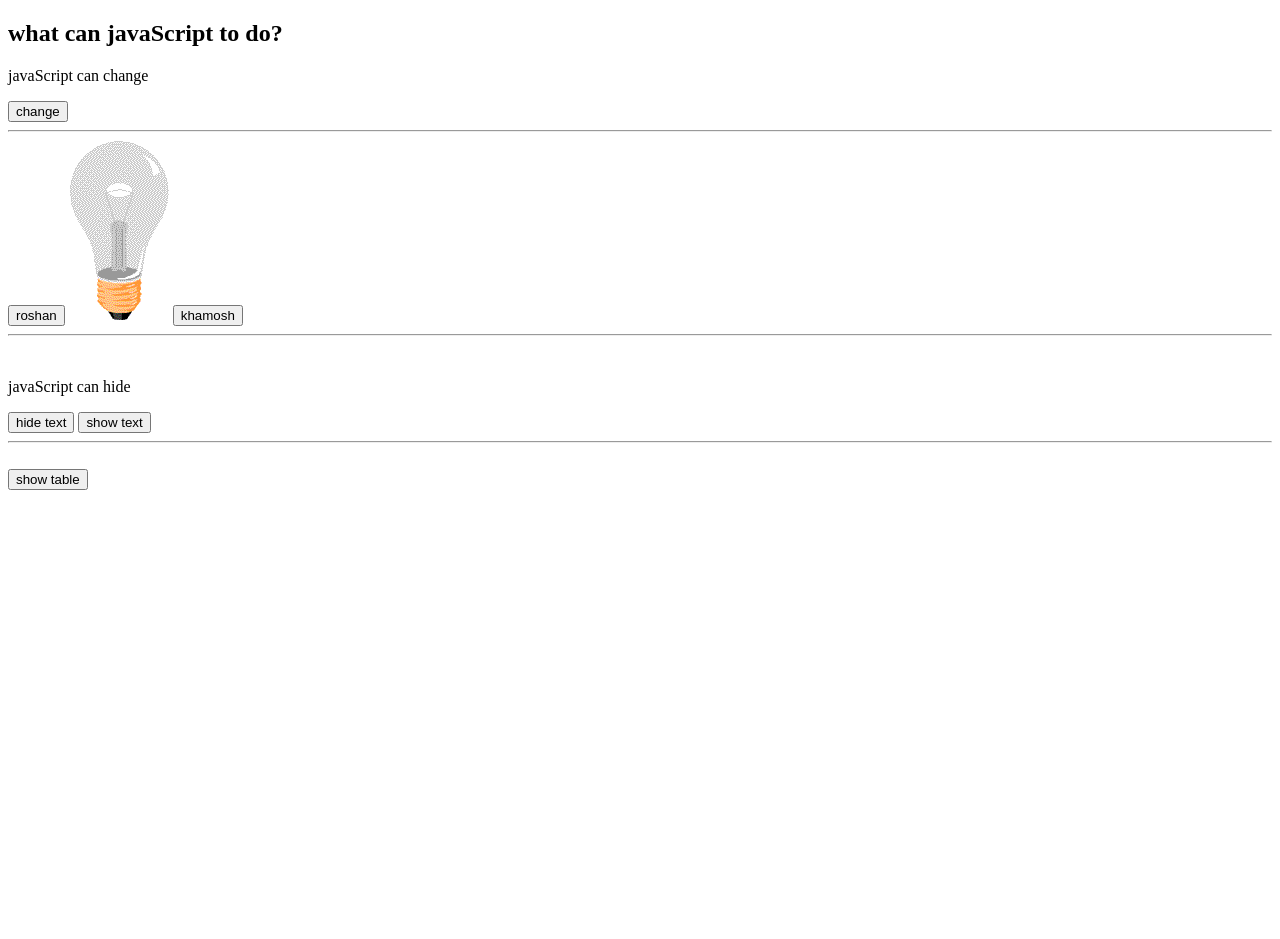
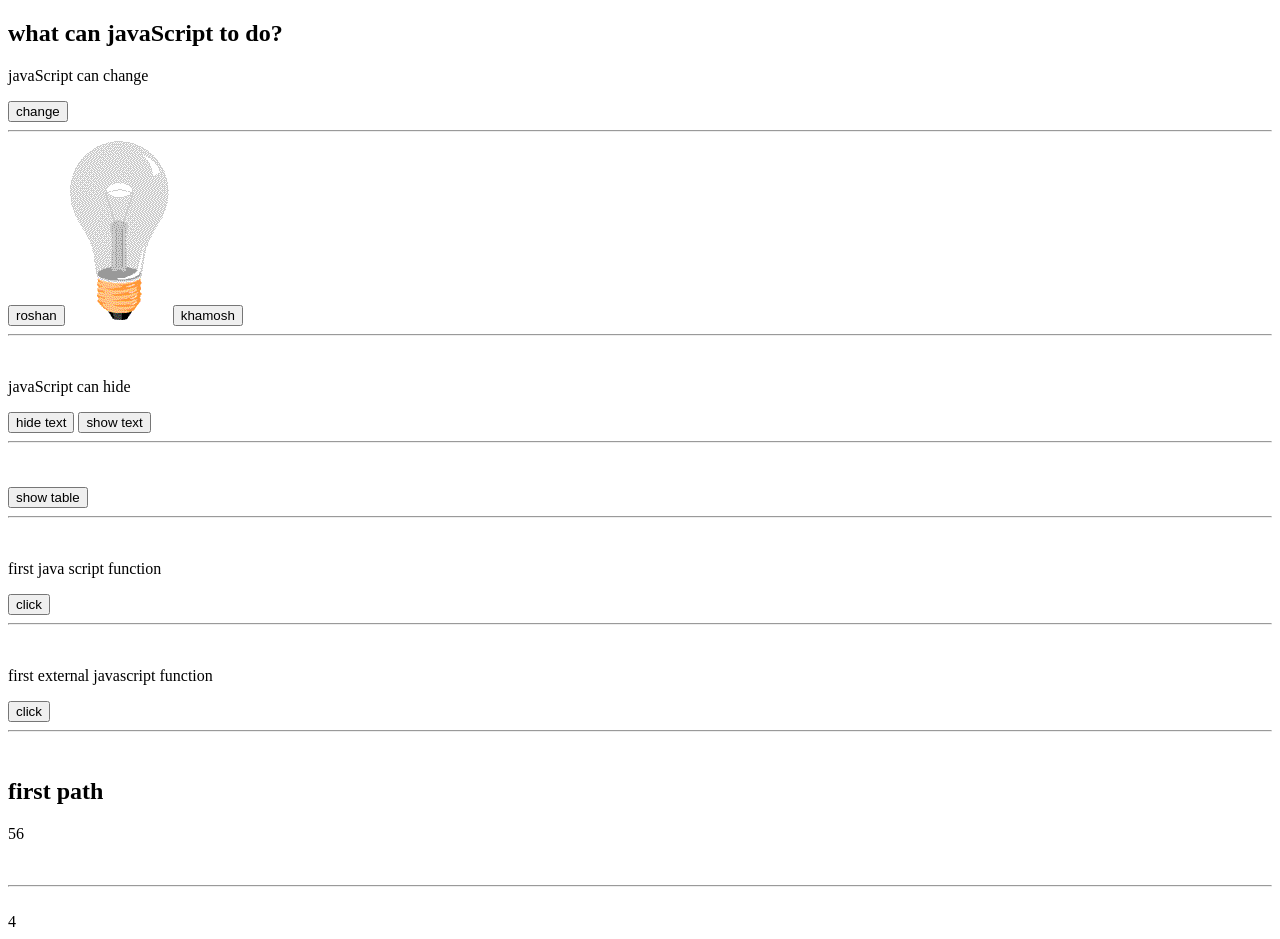
Before and after one commit to AmirShishehgari/javaScript, a plain HTML site: page <!DOCTYPE html>.html in a window 1280 px wide. Before the commit the page ends 800 px from the top, so only its background shows below. Drawn offline with Linux system fonts and the light colour scheme.

Commit message:
Update <!DOCTYPE html>.html

```diff
--- a/<!DOCTYPE html>.html
+++ b/<!DOCTYPE html>.html
@@ -4,9 +4,14 @@
     <meta charset="UTF-8">
     <meta name="viewport" content="width=device-width, initial-scale=1.0">
     <title>JavaScript</title>
+    <script>
+        function amir(){
+            document.getElementById('change').innerHTML='be change';
+        }
+    </script>
 </head>
 <body>
-    <h2>what can javaScript to do?</h2>
+   <h2>what can javaScript to do?</h2>
     <p id="demo">javaScript can change </p>
     <button onclick="document.getElementById('demo').innerHTML='hello Amir'">change</button>
     <br> <hr>
@@ -33,9 +38,26 @@
      <td>patrik</td>
      <td>olsson</td>
   </tr>
-</table>
+</table> <br>
 <button onclick="document.getElementById('show').style.display='block'">show table</button>
+<br> <hr> <br>
+<p id="change">first java script function</p>
+<button onclick="amir()">click</button>
+<br> <hr> <br>
+<p id="amir">first external javascript function</p>
+<button onclick="external()">click</button>
+<br><hr><br>
 
+<h2>first path</h2>
+<p id="add"></p>
+<script>
+    document.getElementById('add').innerHTML=34+22;
+</script>
+<br><hr><br>
+<script>
+    document.write(2+2);
+</script>
 
+<script src="script.js"></script>
 </body>
 </html>
```
